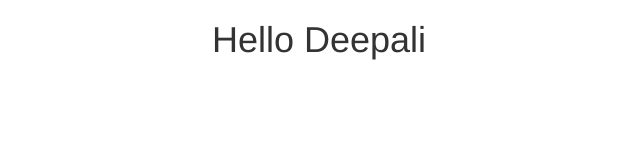
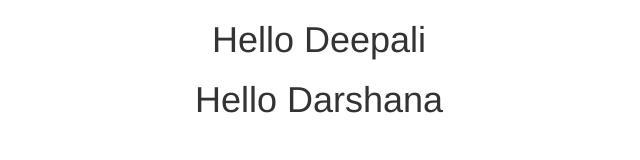
Before and after one commit to Vips120/PDD, a plain HTML site: page index.html in a window 1280 px wide. Shown: the whole page, without its empty margins (321-961 px from the left). Drawn offline with nearby package versions, Linux system fonts and the light colour scheme.

Commit message:
#darshana

```diff
--- a/index.html
+++ b/index.html
@@ -19,6 +19,7 @@
     </head>
     <body>
         <h1 class="text-center">Hello Deepali</h1>
+        <h1 class="text-center">Hello Darshana</h1>
 
         <!-- jQuery -->
         <script src="https://ajax.googleapis.com/ajax/libs/jquery/1.12.4/jquery.min.js"></script>
```
